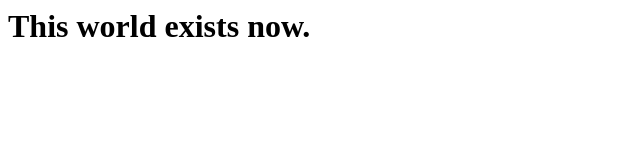
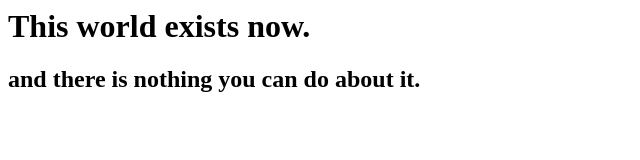
Before and after one commit to inrahus/WSOA3028A_1827518, a plain HTML site: page index.html in a window 1280 px wide. Shown: the whole page, without its empty margins (0-640 px from the left). Drawn offline with Linux system fonts and the light colour scheme.

Commit message:
Update index.html
Change title

Added <h2>

```diff
--- a/index.html
+++ b/index.html
@@ -8,6 +8,10 @@
     <h1>
         This world exists now.
     </h1>
+
+    <h2>
+        and there is nothing you can do about it.
+    </h2>
 </body>
 
 </html>
```
